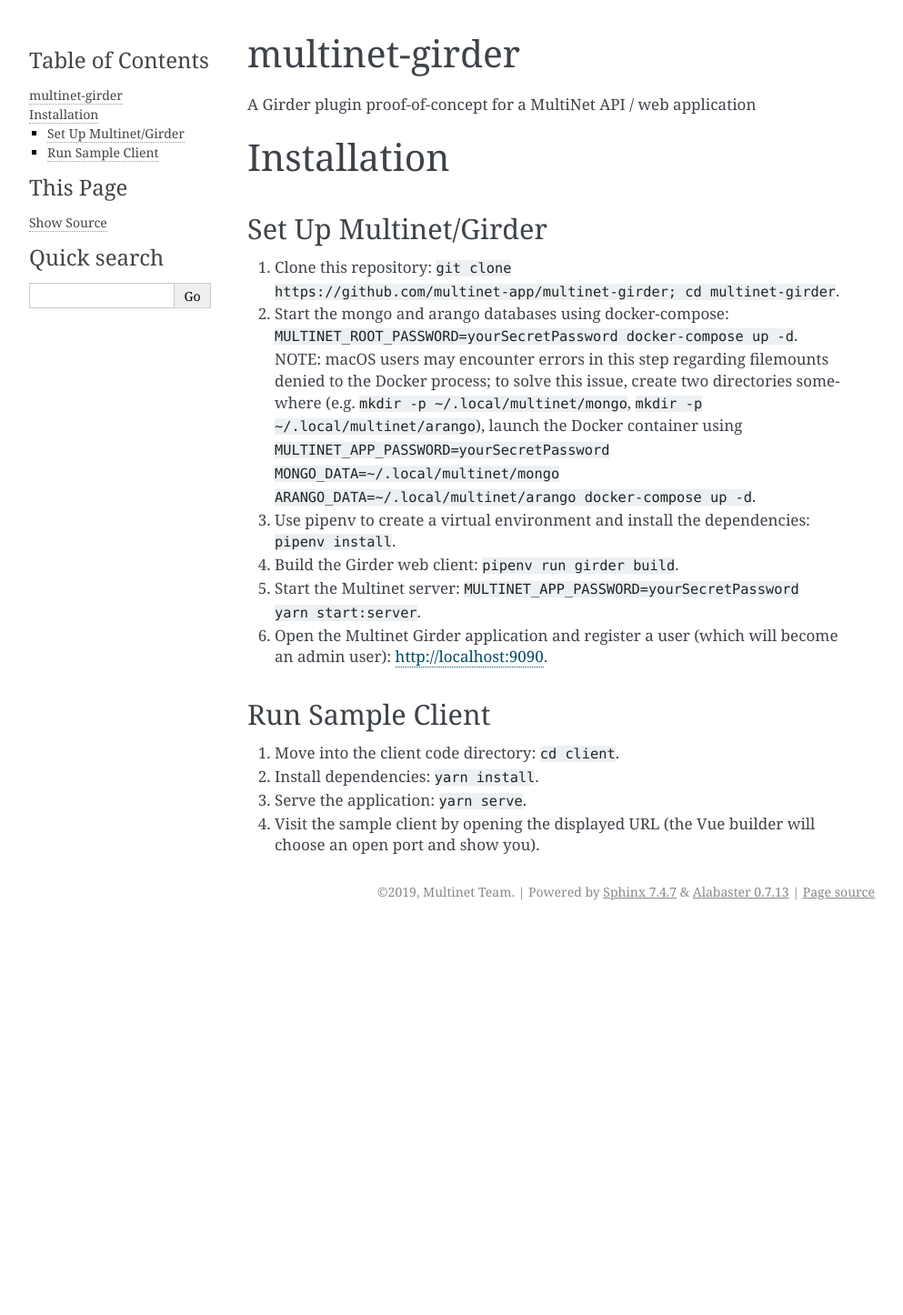
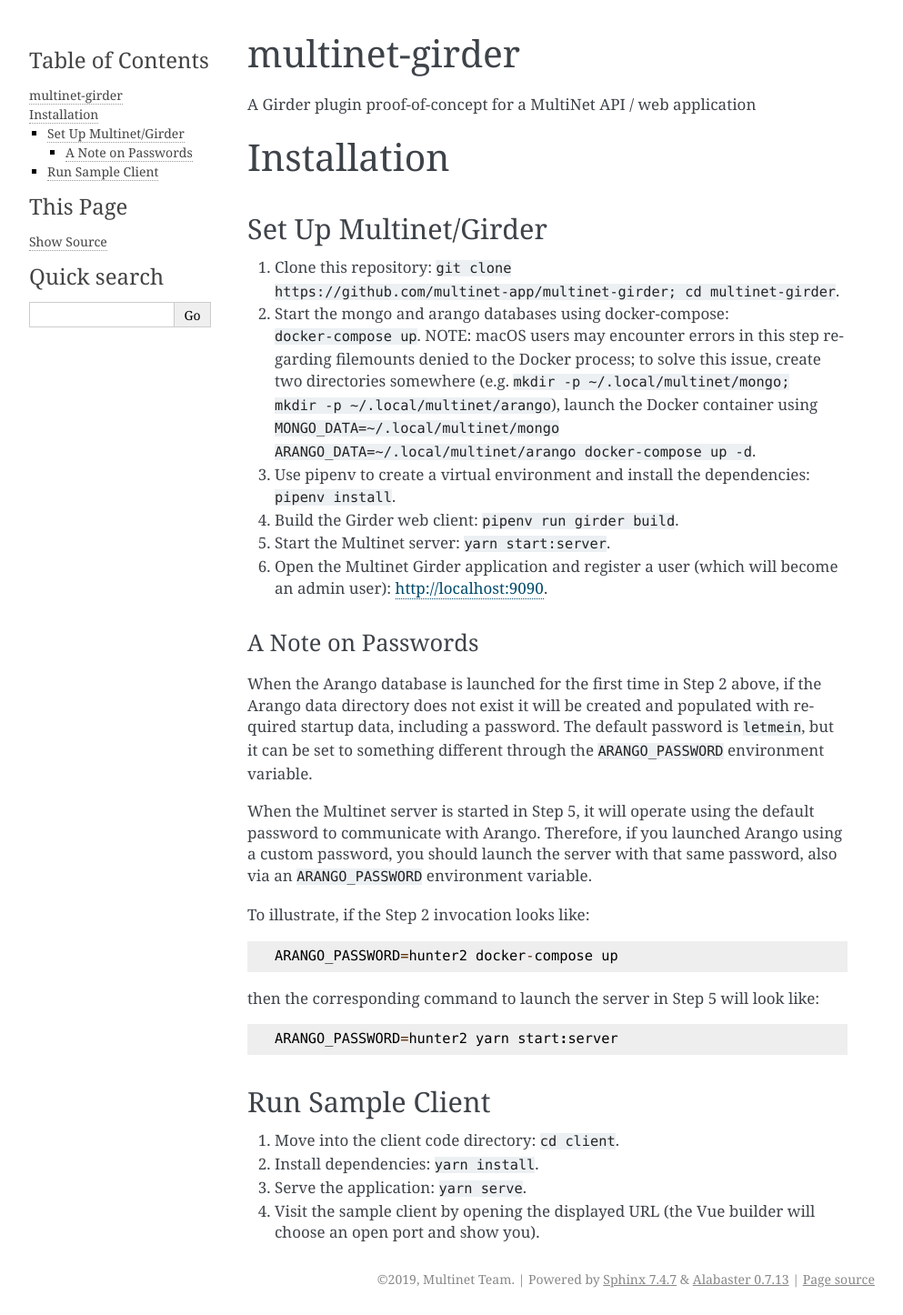
Before and after one commit to multinet-app/multinet-server, a Sphinx documentation site: the page built from docs/installation.rst, in a window 1280 px wide. Shown: the whole page at 91% size, without its empty margins (148-1141 px from the left). Built offline with Sphinx 7.4.7, drawn with Linux system fonts in a browser that asks for light colours; before the commit the page ends 1020 px from its top, so only the background shows below that.

Commit message:
Update documentation

```diff
--- a/docs/installation.rst
+++ b/docs/installation.rst
@@ -6,27 +6,49 @@
 =================
 
 Set Up Multinet/Girder
-^^^^^^^^^^^^^^^^^^^^^^
+----------------------
+
 1. Clone this repository: ``git clone
    https://github.com/multinet-app/multinet-girder; cd multinet-girder``.
-2. Start the mongo and arango databases using docker-compose:
-   ``MULTINET_ROOT_PASSWORD=yourSecretPassword docker-compose up -d``.  NOTE:
-   macOS users may encounter errors in this step regarding filemounts denied to
-   the Docker process; to solve this issue, create two directories somewhere
-   (e.g. ``mkdir -p ~/.local/multinet/mongo``, ``mkdir -p
+2. Start the mongo and arango databases using docker-compose: ``docker-compose
+   up``.  NOTE: macOS users may encounter errors in this step regarding
+   filemounts denied to the Docker process; to solve this issue, create two
+   directories somewhere (e.g. ``mkdir -p ~/.local/multinet/mongo; mkdir -p
    ~/.local/multinet/arango``), launch the Docker container using
-   ``MULTINET_APP_PASSWORD=yourSecretPassword MONGO_DATA=~/.local/multinet/mongo
-   ARANGO_DATA=~/.local/multinet/arango docker-compose up -d``.
+   ``MONGO_DATA=~/.local/multinet/mongo ARANGO_DATA=~/.local/multinet/arango
+   docker-compose up -d``.
 3. Use pipenv to create a virtual environment and install the dependencies:
    ``pipenv install``.
 4. Build the Girder web client: ``pipenv run girder build``.
-5. Start the Multinet server: ``MULTINET_APP_PASSWORD=yourSecretPassword yarn
-   start:server``.
+5. Start the Multinet server: ``yarn start:server``.
 6. Open the Multinet Girder application and register a user (which will become
    an admin user): http://localhost:9090.
 
+A Note on Passwords
+~~~~~~~~~~~~~~~~~~~
+
+When the Arango database is launched for the first time in Step 2 above, if the
+Arango data directory does not exist it will be created and populated with
+required startup data, including a password. The default password is
+``letmein``, but it can be set to something different through the
+``ARANGO_PASSWORD`` environment variable.
+
+When the Multinet server is started in Step 5, it will operate using the default
+password to communicate with Arango. Therefore, if you launched Arango using a
+custom password, you should launch the server with that same password, also via
+an ``ARANGO_PASSWORD`` environment variable.
+
+To illustrate, if the Step 2 invocation looks like::
+
+  ARANGO_PASSWORD=hunter2 docker-compose up
+
+then the corresponding command to launch the server in Step 5 will look like::
+
+  ARANGO_PASSWORD=hunter2 yarn start:server
+
 Run Sample Client
-^^^^^^^^^^^^^^^^^
+-----------------
+
 1. Move into the client code directory: ``cd client``.
 2. Install dependencies: ``yarn install``.
 3. Serve the application: ``yarn serve``.
```
